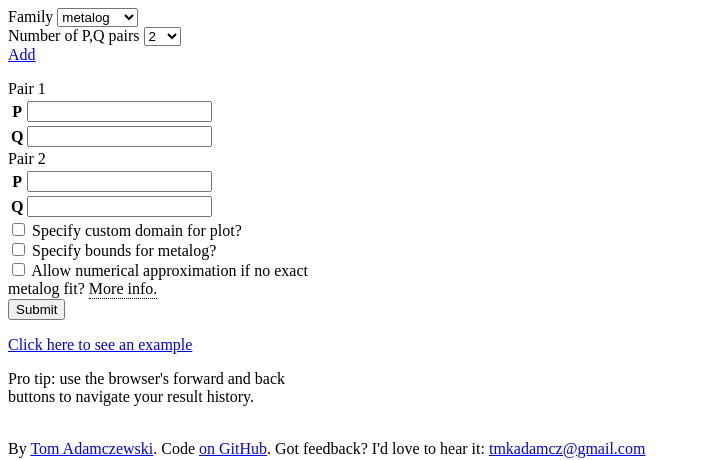
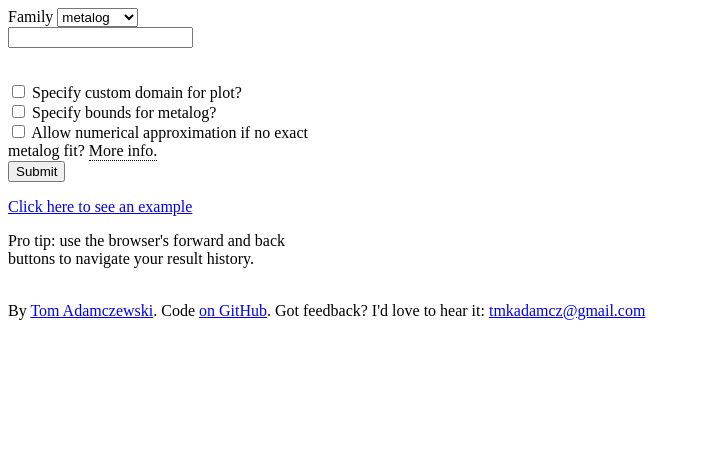
Before and after one commit to tadamcz/make-distribution, a Flask app: template templates/index.html in a window 1280 px wide. Shown: the top 460 px of the page, without its empty margins (0-701 px from the left). Run offline with Flask 2, Linux system fonts and the light colour scheme; the template is opened without the code that fills it: values that come from a table or form of the project are taken from there, others are empty; some libraries are stand-ins or nearby versions.

Commit message:
Change how the nb of pairs is handled; this lets us be more permissive with empty fields.

```diff
--- a/backend.py
+++ b/backend.py
@@ -24,6 +24,7 @@
 		self.family = dictionary['family']
 		self.ps = dictionary['ps']
 		self.qs = dictionary['qs']
+		self.pairs_form_indices = dictionary['pairs_form_indices']
 
 		self.plot_custom_domain = False
 		if dictionary['plot_custom_domain_bool']:
@@ -232,6 +233,7 @@
 		const pdf_metadata =''' + json.dumps(pdf_metadata_jsonlike) + '''
 		const quantiles =''' + json.dumps(quantiles_jsonlike) + '''
 		const maximum_density_to_display=''' +str(maximum_density_to_display) + '''
+		const pairs_form_indices=''' +json.dumps(self.pairs_form_indices) + '''
 		</script>
 		'''
 
--- a/static/index.js
+++ b/static/index.js
@@ -1,5 +1,5 @@
 function display_example(){
-    document.getElementById("nb_pairs").value = 3
+    document.getElementById("nb_pairs_to_display_hidden_field").value = 3
     document.getElementById("family").value = 'metalog'
 
     document.getElementById("plot_custom_domain_bool").checked = true
@@ -23,11 +23,14 @@
     document.getElementById("pairs-2-P").value = .9
     document.getElementById("pairs-2-Q").value = 50
 
-    document.getElementById("dataInputForm").submit()
+    submitForm()
 
 }
+function submitForm(){
+    document.getElementById("dataInputForm").submit()
+}
 function display_nb_pairs() {
-    const nb_pairs = document.getElementById("nb_pairs").value;
+    const nb_pairs = document.getElementById("nb_pairs_to_display_hidden_field").value;
     const max_pairs = 10;
     let i;
     for (i = 1; i <= max_pairs; i++) {
@@ -38,7 +41,7 @@
         }
     }
     displayAddPairsButton()
-    displayRemovePairButtons()
+    // displayRemovePairButtons()
 }
 display_nb_pairs()
 
@@ -64,9 +67,9 @@
     const family = document.getElementById("family").value;
     if (family == 'metalog') {
         document.getElementById('metalog_options').style.display = 'block'
-        const nb_pairs = document.getElementById("nb_pairs").value
-        // if (nb_pairs < 3) {
-        //     document.getElementById('nb_pairs').value = 3
+        const nb_pairs = document.getElementById("nb_pairs_to_display_hidden_field").value
+        // if (nb_pairs_to_display_hidden_field < 3) {
+        //     document.getElementById('nb_pairs_to_display_hidden_field').value = 3
         //     display_nb_pairs()
         // }
 
@@ -98,7 +101,9 @@
 }
 
 function removePair(i){
-    npairs = document.getElementById("nb_pairs").value
+    isEmptyPair = document.getElementById("pairs-" + i + "-P").value === '' && document.getElementById("pairs-" + i + "-Q").value === '';
+
+    npairs = document.getElementById("nb_pairs_to_display_hidden_field").value
 
     for (let j = i+1; j < npairs; j++) {
         document.getElementById("pairs-"+(j-1)+"-P").value = document.getElementById("pairs-"+j+"-P").value
@@ -108,37 +113,26 @@
     document.getElementById("pairs-"+(npairs-1)+"-P").value = ''
     document.getElementById("pairs-"+(npairs-1)+"-Q").value = ''
 
-    document.getElementById("nb_pairs").value = document.getElementById("nb_pairs").value-1
+    document.getElementById("nb_pairs_to_display_hidden_field").value = document.getElementById("nb_pairs_to_display_hidden_field").value-1
     display_nb_pairs()
-    document.getElementById("dataInputForm").submit()
+
+    if (!isEmptyPair) {
+        submitForm()
+    }
 }
 
 function addPair(){
-    document.getElementById('nb_pairs').value = parseInt(document.getElementById('nb_pairs').value) + 1
+    document.getElementById('nb_pairs_to_display_hidden_field').value = parseInt(document.getElementById('nb_pairs_to_display_hidden_field').value) + 1
     display_nb_pairs()
     displayAddPairsButton()
 }
 
 function displayAddPairsButton() {
-    if (parseInt(document.getElementById('nb_pairs').value)<10){
-        document.getElementById('add_pair_button').style.display = 'block'
+    if (parseInt(document.getElementById('nb_pairs_to_display_hidden_field').value)<10){
+        document.getElementById('add_pair_button').style.visibility = 'visible'
     }
     else {
-        document.getElementById('add_pair_button').style.display = 'none'
+        document.getElementById('add_pair_button').style.visibility = 'hidden'
     }
 }
 displayAddPairsButton()
-
-function displayRemovePairButtons() {
-    if (parseInt(document.getElementById('nb_pairs').value)>2){
-        for (const button of document.getElementsByClassName('remove_pair_button')) {
-            button.style.display = 'inline'
-        }
-    }
-    else {
-        for (const button of document.getElementsByClassName('remove_pair_button')) {
-            button.style.display = 'none'
-        }
-    }
-}
-displayRemovePairButtons()
--- a/static/plot.js
+++ b/static/plot.js
@@ -170,8 +170,8 @@
     DataPointCircles[i].attr('transform','translate(' + event.x + ',' + event.y + ')')
     DataPointCrosses[i].attr('transform','translate(' + event.x + ',' + event.y + ')')
 
-    document.getElementById('pairs-' + i + '-Q').value = x_drag.toPrecision(3)
-    document.getElementById('pairs-' + i + '-P').value = y_drag.toPrecision(3)
+    document.getElementById('pairs-' + pairs_form_indices[i] + '-Q').value = x_drag.toPrecision(3)
+    document.getElementById('pairs-' + pairs_form_indices[i] + '-P').value = y_drag.toPrecision(3)
 
 }
 
@@ -285,7 +285,7 @@
          else {
              if (mindrag<x_drag && x_drag<maxdrag) {
                  moveQuantileLines(i_of_dragged, x_drag, 'horizontally')
-                 document.getElementById('pairs-' + i_of_dragged + '-Q').value = x_drag.toPrecision(3)
+                 document.getElementById('pairs-' + pairs_form_indices[i_of_dragged] + '-Q').value = x_drag.toPrecision(3)
              }
         }
 
@@ -294,7 +294,7 @@
     current_x = parseFloat(quantile_vertical_lines[j].attr('x_data'))
     new_x = current_x+(x_drag-start_x_dragged)
     moveQuantileLines(j, new_x, 'horizontally')
-    document.getElementById('pairs-' + j + '-Q').value = new_x.toPrecision(3)
+    document.getElementById('pairs-' + pairs_form_indices[j] + '-Q').value = new_x.toPrecision(3)
 }
 for (line of quantile_vertical_lines) {
     line.call(
@@ -356,7 +356,7 @@
         else {
             if (mindrag<y_drag && y_drag<maxdrag) {
                 moveQuantileLines(i_of_dragged, y_drag, 'vertically')
-                document.getElementById('pairs-' + i_of_dragged + '-P').value = y_drag.toPrecision(3)
+                document.getElementById('pairs-' + pairs_form_indices[i_of_dragged] + '-P').value = y_drag.toPrecision(3)
             }
         }
     }
@@ -372,7 +372,7 @@
      }
      if (0<new_y && new_y<1) {
          moveQuantileLines(j, new_y, 'vertically')
-         document.getElementById('pairs-' + j + '-P').value = new_y.toPrecision(3)
+         document.getElementById('pairs-' + pairs_form_indices[j] + '-P').value = new_y.toPrecision(3)
      }
 }
 for (line of quantile_horizontal_lines) {
@@ -446,19 +446,19 @@
         document.getElementById("pairs-" + (npairs) + "-P").value = y_click.toPrecision(3)
         document.getElementById("pairs-" + (npairs) + "-Q").value = x_click.toPrecision(3)
 
-        document.getElementById("nb_pairs").value = parseInt(document.getElementById("nb_pairs").value) + 1
+        document.getElementById("nb_pairs_to_display_hidden_field").value = parseInt(document.getElementById("nb_pairs_to_display_hidden_field").value) + 1
         display_nb_pairs()
         document.getElementById("dataInputForm").submit()
     }
 }
 
 function removePointByClick(event,d){
-    if (parseInt(document.getElementById("nb_pairs").value)>2) {
+    if (parseInt(document.getElementById("nb_pairs_to_display_hidden_field").value)>2) {
         if (event.altKey) {
             i = parseInt(d3.select(this).attr('quantile_index'))
             d3.selectAll("path[quantile_index=  '"+i+"' ].dataPointCross").remove() // remove via JS for immediate visual feedback
             d3.selectAll("path[quantile_index=  '"+i+"' ].dataPointCircle").remove()
-            removePair(i)
+            removePair(pairs_form_indices[i])
         }
     }
 }
--- a/templates/index.html
+++ b/templates/index.html
@@ -12,12 +12,20 @@
 <div class="flexbox">
 <div id="left_pane">
     <form method="POST" id="dataInputForm">
-    <div style="margin-bottom: 1em">
-        {{render_field(form.family,onchange="display_metalog_options()") }}
-        {{render_field(form.nb_pairs,onchange="display_nb_pairs()")}}
-        <a id="add_pair_button" href="javascript:addPair()">Add</a>
+    <div>
+        {{render_field(form.family,onchange="display_metalog_options(), submitForm()") }}
+
+        {% if form.nb_pairs_to_display_hidden_field.errors %}
+            <ul class=errors>
+                {% for error in form.nb_pairs_to_display_hidden_field.errors %}
+                <li>{{ error }}</li>
+                {% endfor %}
+            </ul>
+        {% endif %}
+        <div class="hidden_field">{{form.nb_pairs_to_display_hidden_field(onchange="display_nb_pairs()")}}</div>
     </div>
 
+    <div style="margin-bottom: 1em"><a id="add_pair_button" href="javascript:addPair()">Add pair</a></div>
     {% for pair in form.pairs %}
     <div id = {{'pair' ~ loop.index}}>
         Pair {{loop.index}}
```
Also changed, not shown: frontend.py (+30 -16 lines).
